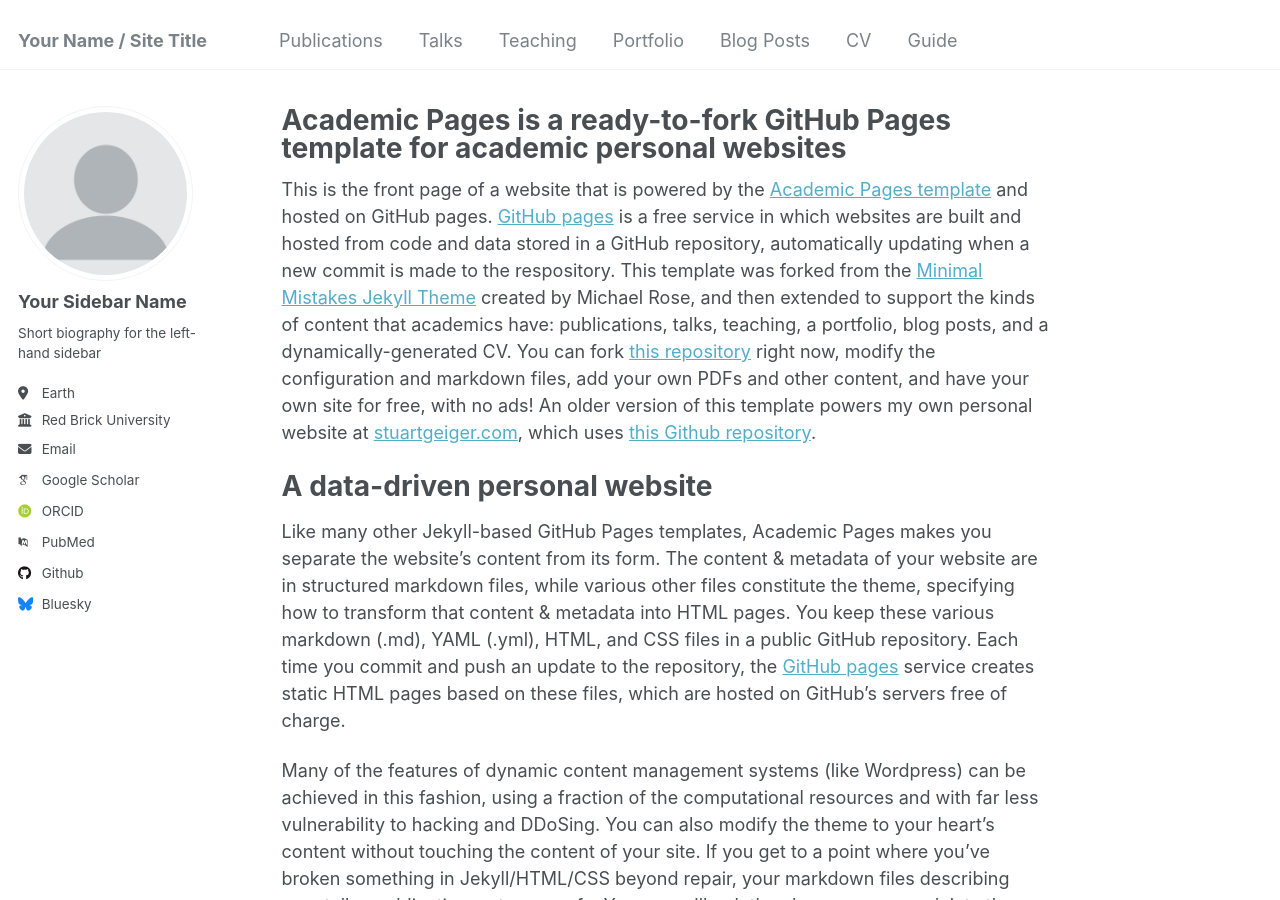
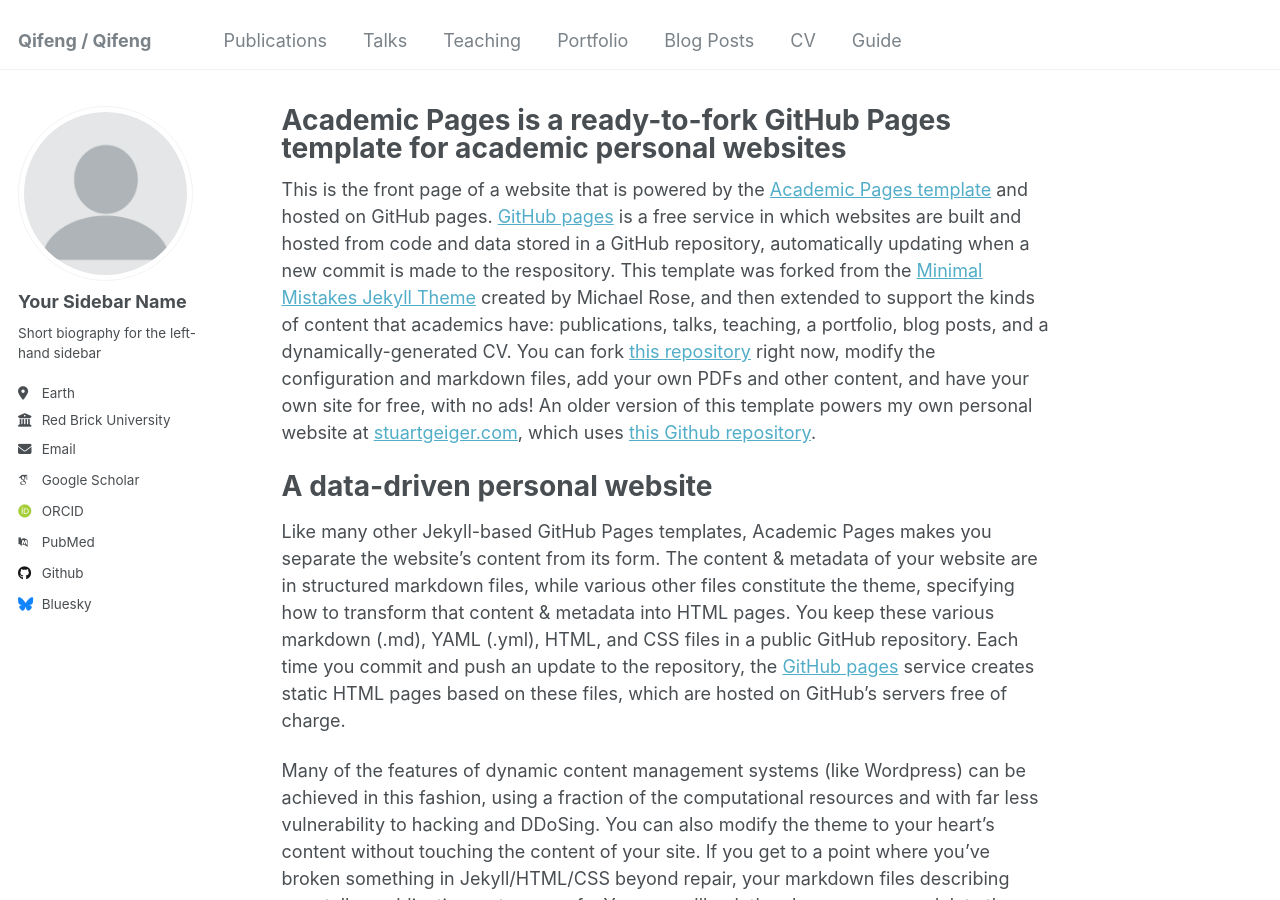
Before and after one commit to KevenGe/kevenge.github.io, a Jekyll site: the page built from _pages/about.md, in a window 1280 px wide and 900 px high. Built offline with Jekyll 4.4.1, drawn with Linux system fonts in a browser that asks for light colours; some web fonts are replaced.

Commit message:
Update _config.yml

```diff
--- a/_config.yml
+++ b/_config.yml
@@ -8,7 +8,7 @@
 
 # Basic Site Settings
 locale                   : "en-US"
-title                    : "Your Name / Site Title"
+title                    : "Qifeng / Qifeng"
 title_separator          : "-"
 name                     : &name "Your Name"
 description              : &description "personal description"
```
